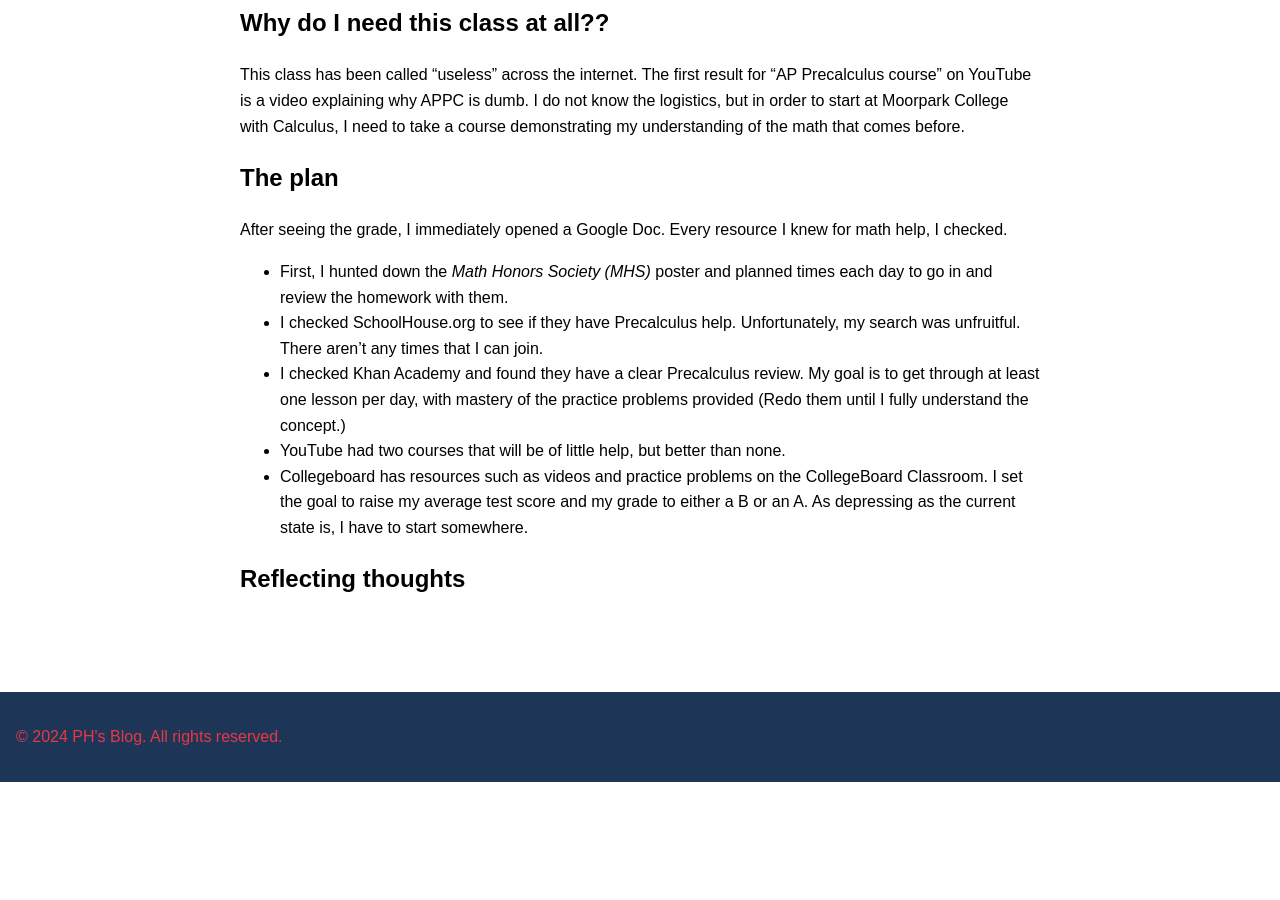
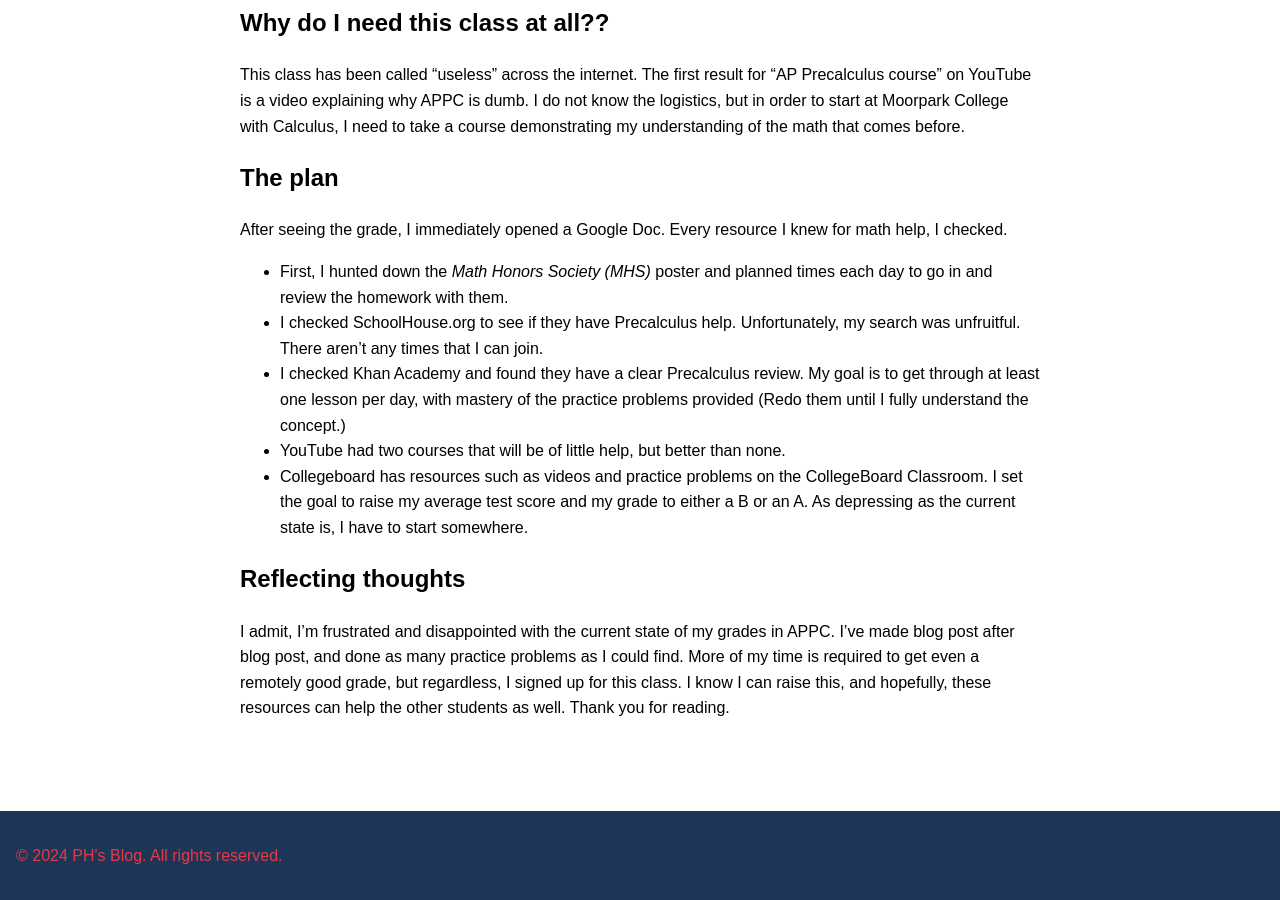
Before and after one commit to CaptainSapphire/PH-s-Blog, a Jekyll site: the page built from _posts/2024-10-17-My-Plan-for-APPC.md, in a window 1280 px wide and 900 px high, scrolled down 571 px. Built offline with Jekyll 4.4.1, drawn with Linux system fonts in a browser that asks for light colours; our own code applies the rules of GitHub Pages for plain Markdown files; before the commit the page ends 1353 px from its top, so only the background shows below that.

Commit message:
Update 2024-10-17-My-Plan-for-APPC.md

```diff
--- a/_posts/2024-10-17-My-Plan-for-APPC.md
+++ b/_posts/2024-10-17-My-Plan-for-APPC.md
@@ -18,3 +18,4 @@
 I set the goal to raise my average test score and my grade to either a B or an A. As depressing as the current state is, I have to start somewhere.
 
 ## Reflecting thoughts
+I admit, I'm frustrated and disappointed with the current state of my grades in APPC. I've made blog post after blog post, and done as many practice problems as I could find. More of my time is required to get even a remotely good grade, but regardless, I signed up for this class. I know I can raise this, and hopefully, these resources can help the other students as well. Thank you for reading.
```
